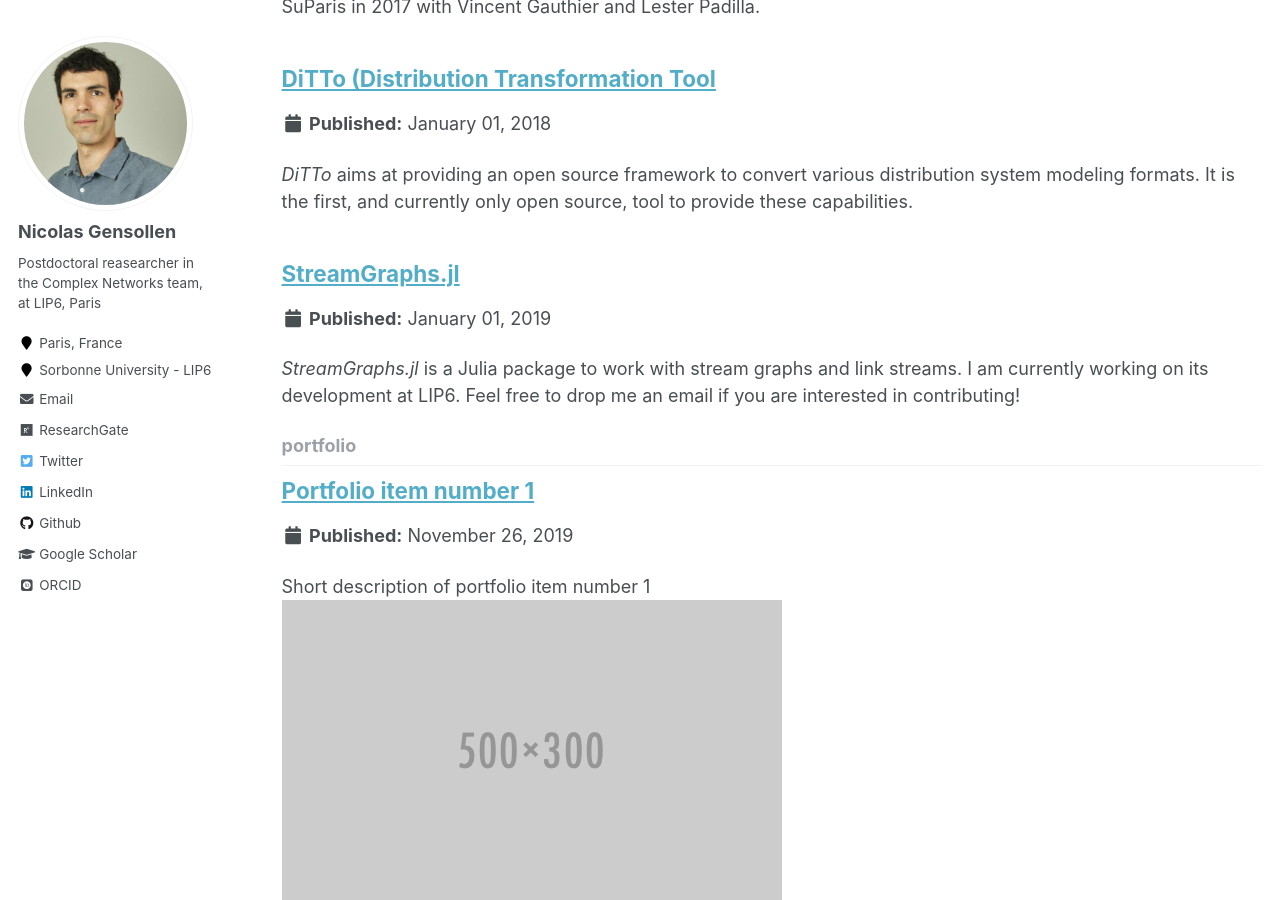
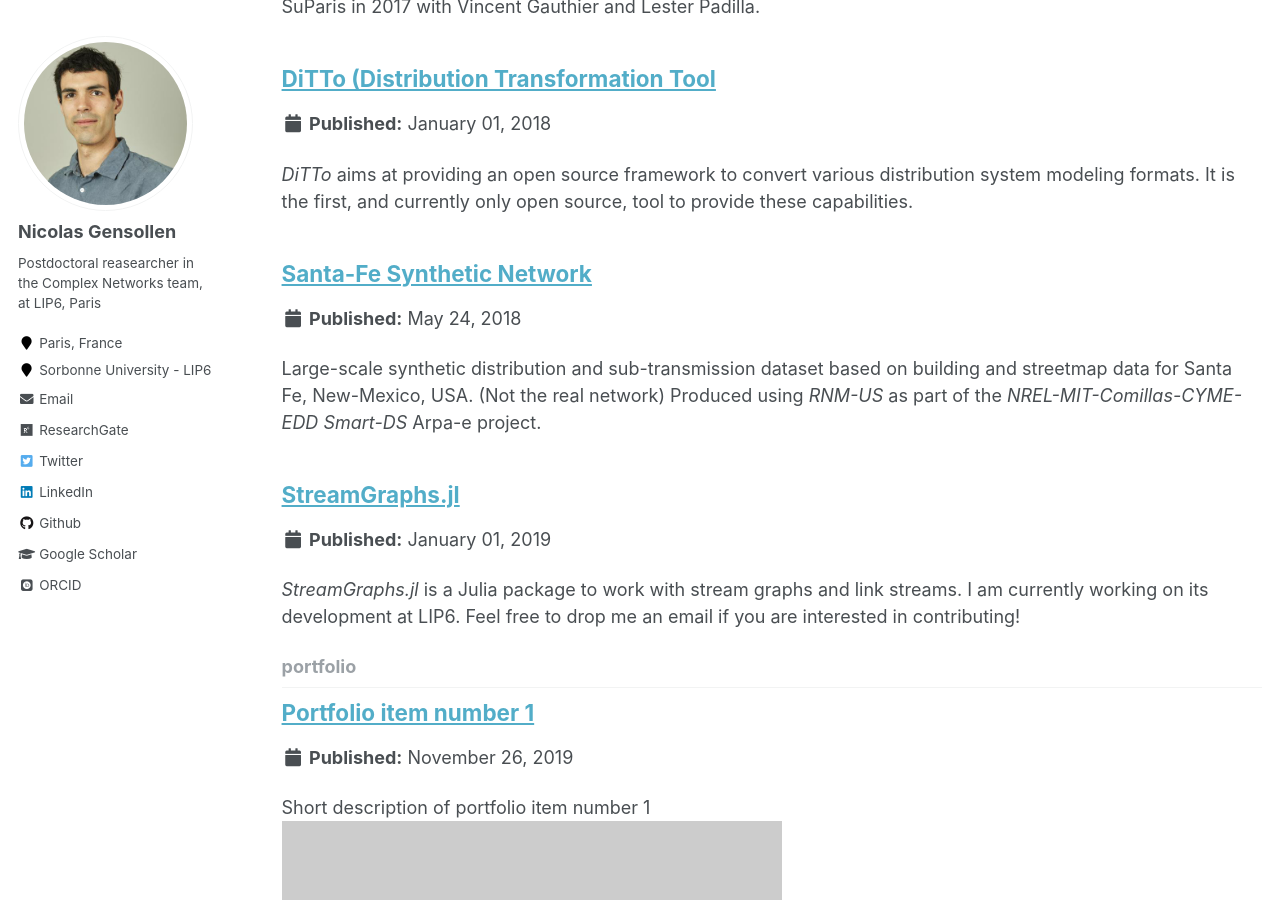
Before and after one commit to NicolasGensollen/nicolasgensollen.github.io, a Jekyll site: the page built from _pages/collection-archive.html, in a window 1280 px wide and 900 px high, scrolled down 3241 px. Built offline with Jekyll 4.4.1, drawn with Linux system fonts in a browser that asks for light colours; some web fonts are replaced.

Commit message:
Add Santa-Fe network to open source

```diff
--- /dev/null
+++ b/_open_source/Santa_Fe_synthetic_network.md
@@ -0,0 +1,21 @@
+---
+title: "Santa-Fe Synthetic Network"
+collection: open_source
+permalink: /open_source/santa-fe
+date: 2018-05-24
+organism: "NREL"
+---
+
+Large-scale synthetic distribution and sub-transmission dataset based on building and streetmap data for Santa Fe, New-Mexico, USA. (Not the real network) Produced using *RNM-US* as part of the *NREL-MIT-Comillas-CYME-EDD Smart-DS* Arpa-e project.
+
+## Authors
+
+* Mateo Garcia, Carlos
+* Elgindy, Tarek
+* Duenas Martinez, Pablo
+* Gensollen, Nicolas
+* Palmintier, Bryan
+
+## Download
+
+Download the dataset on [BetterGRIDS.org](https://item.bettergrids.org/handle/1001/413)
```
Also changed, not shown: _pages/cv.md (+4 -4 lines).
